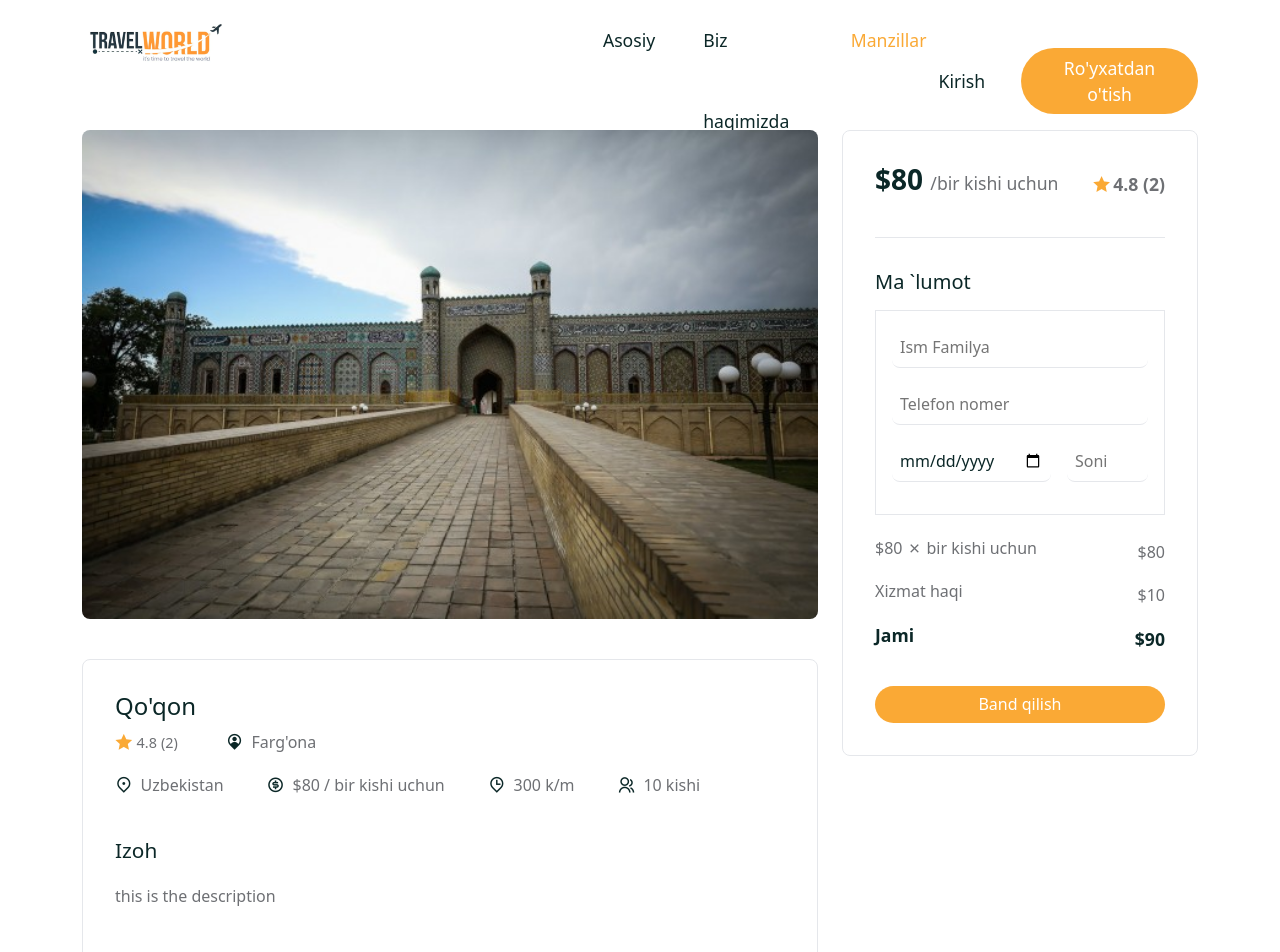
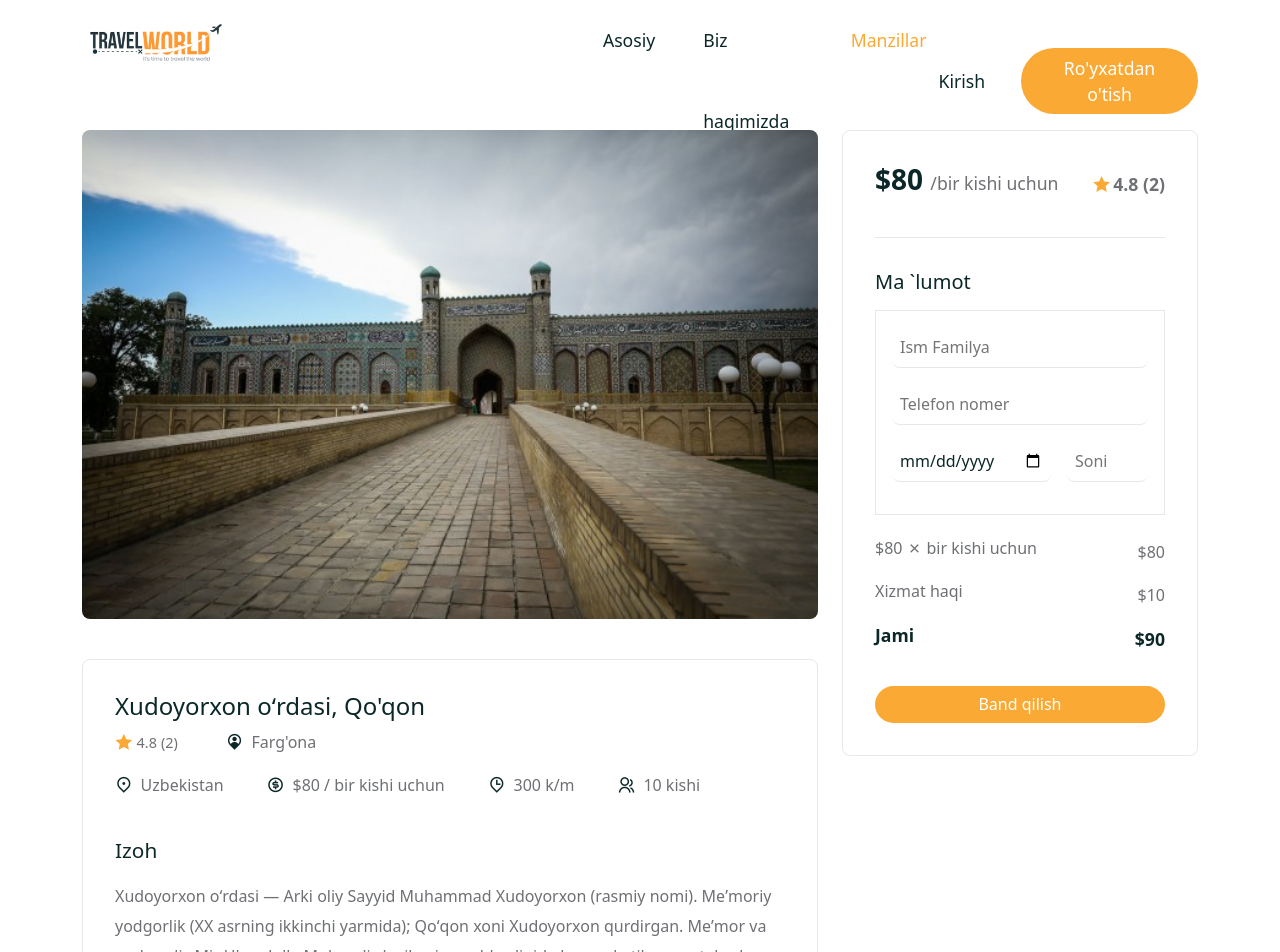
Before and after one commit to rashidxon/travel, a React (Create React App) app: page /tours/01 in a window 1280 px wide. Shown: the top 952 px of the page. Built offline with nearby package versions, Linux system fonts and the light colour scheme; a web font is replaced by a local one.

Commit message:
Update tours.js

```diff
--- a/src/assets/data/tours.js
+++ b/src/assets/data/tours.js
@@ -10,13 +10,13 @@ import tourImg08 from "../images/tour-img08.jpg";
 const tours = [
   {
     id: "01",
-    title: "Qo'qon",
+    title: "Xudoyorxon oʻrdasi, Qo'qon",
     city: "Uzbekistan",
     distance: 300,
     address: "Farg'ona",
     price: 80,
     maxGroupSize: 10,
-    desc: "this is the description",
+    desc: "Xudoyorxon oʻrdasi — Arki oliy Sayyid Muhammad Xudoyorxon (rasmiy nomi). Meʼmoriy yodgorlik (XX asrning ikkinchi yarmida); Qoʻqon xoni Xudoyorxon qurdirgan. Meʼmor va muhandis Mir Ubaydulla Muhandis loyihasi va rahbarligida bunyod etilgan; ustalardan Mulla Suyarqul, Solixoʻja va buxorolik usta Fozilxoʻjalar qatnashgan, koshinlarini rishtonlik kulol usta Abdulla mahorat bilan bajargan.Xon qarorgohi, oʻrda ahli yashaydigan hamda turli maqsadlarda foydalaniladigan 100 dan ortiq katta-kichik xonalar, ichki-tashqi hovlilardan iborat boʻlgan. Birinchi hovlida ayvon, koʻrinishxona (salomxona), xazinaxona, alohida saxdli masjid, Keyingi hovli xon qarorgohi (shohnishin), xoʻjalik binolari, binoning anfi qismi haram va xos xonalar egallagan; haramxonalari bezaklari odmi boʻlib, asosan, quyma ganch.",
     reviews: [
       {
         name: "Foziljon",
@@ -39,7 +39,7 @@ const tours = [
     address: "Buxoro",
     price: 50,
     maxGroupSize: 8,
-    desc: "Sayohat ajoyib o'tdi raxmat",
+    desc: "Mir Arabning asl ismi Sayyid Abdulloh boʻlib, amir 22 yoshida Samarqandga kelib Xoja Ahrorga shogird tushgan. Turkistonning Sabronida (Savronida) 2 koriz (yer osti arigʻi) qazdirgan, suv chiqargan, qalʼa bino etib, Shofirkon, Vobkent, Gʻijduvonda koʻp joylarni obod qilgan (hozirda Shofirkonda Mir Arab qalʼasi saqlanib qolgan).",
     reviews: [
       {
         name: "Shoxruh",
@@ -58,7 +58,7 @@ const tours = [
     address: "Samarqand",
     price: 65,
     maxGroupSize: 8,
-    desc: "this is the description",
+    desc: "Qadimiy Samarqand shahrining rasmiy markazi Registon maydoni boʻlib, bu yerda uchta madrasa qad koʻtargan: Ulugʻbek, Sherdor va Tillakori madrasalari. Registon – qadimiy ilm, taʼlim muassasalari joylashgan joy boʻlib, sharqdagi shahar qurilishi sanʼatining eng koʻzga koʻrinarli namunalaridan biri hisoblanadi. U haqda Temuriylar faxr bilan: „Kim bizning kuch-qudratimizga shubha qilsa, kelib biz qurgan binolarni koʻrsin“, deganlar. 2001-yilda bu uch madrasa UNESCOning butun dunyo yodgorliklari roʻyxatiga kiritilgan.	",
     reviews: [
       {
         name: "Otabek",
@@ -71,13 +71,13 @@ const tours = [
   },
   {
     id: "04",
-    title: "Ichan qala, Xorazm",
+    title: "Ichan qal’a, Xorazm",
     city: "Uzbekistan",
     distance: 500,
     address: "Xorazm",
     price: 60,
     maxGroupSize: 8,
-    desc: "this is the description",
+    desc: "Ichan-qal’a (oʻzbekcha: Ichan Qa'la) – Oʻzbekistonning tarixiy oʻzbek shahri Xivaning mustahkam devor bilan oʻralgan ichki shahri boʻlib, Markaziy Osiyodagi birinchi Jahon meʼrosi ob’ektiga aylandi. Asrlar davomida qad rostlagan (eng qadimiy meʼmoriy yodgorliklar XIV asrga toʻgʻri keladi), istehkom, saroylar, masjid, madrasalar, maqbara, minoralar, karvonsaroy va hammomlar Ichan qalʼani oʻziga xos yodgorlik shahriga aylantirdi. Koʻhna Xiva 1968-yilda rasman qoʻriqxona maqomini oldi.",
     reviews: [
       {
         name: "Shukrullo",
@@ -90,13 +90,13 @@ const tours = [
   },
   {
     id: "05",
-    title: "Toshkent",
+    title: "Amir Temur xiyoboni, Toshkent",
     city: "Uzbekistan",
     distance: 500,
     address: "Somewhere",
     price: 65,
     maxGroupSize: 8,
-    desc: "this is the description",
+    desc: "Amir Temur xiyoboni - Toshkent metropoliteni Chilonzor yoʻlining bekatlaridan biri. «Mustaqillik maydoni» va «Hamid Olimjon» bekatlari oʻrtasida joylashgan. Bekatdan Yunusobod yoʻlining Yunus Rajabiy bekatiga oʻtiladi. Amir Temur xiyoboni sharafiga nomlangan. Bekat kolonnali, 2 vestibyul va 1 orolchali platformadan iborat.",
     reviews: [
       {
         name: "Bobur",
@@ -115,7 +115,7 @@ const tours = [
     address: "Somewhere",
     price: 110,
     maxGroupSize: 8,
-    desc: "this is the description",
+    desc: "1930-yillarda Oʻzbekiston va Qirgʻiziston oʻrtasidagi hududlar almashinuvi natijasida Shoximardon Oʻzbekiston tarkibiga kirib, anklav — Qirgʻizistonning Botken viloyati yerlari bilan oʻralgan oʻziga xos kichik orolni tashkil qildi; Oʻzbekistonning “asosiy” hududigacha boʻlgan masofa taxminan 17 km.",
     reviews: [
       {
         name: "Azizbek",
@@ -128,13 +128,13 @@ const tours = [
   },
   {
     id: "07",
-    title: "Jomin, Jizzax",
+    title: "Zomin, Jizzax",
     city: "Uzbekistan",
     distance: 250,
     address: "Jizzax",
     price: 70,
     maxGroupSize: 8,
-    desc: "this is the description",
+    desc: "Zomin-O‘zbek Shveytsariyasi.Ajoyib landshaftlar va toza tog‘ havosi, flora va faunaning  xilma-xilligi, qadimiy ziyoratgohlar va noyob milliy sihatgoh - bularning barchasi Zomin.",
     reviews: [
       {
         name: "Jamshid",
@@ -153,7 +153,7 @@ const tours = [
     address: "Samarqand",
     price: 99,
     maxGroupSize: 8,
-    desc: "this is the description",
+    desc: "Shohizinda meʼmoriy majmuasi Qoraxoniylar sulolasi tomonidan asos solingan.Ularning eng qadimiysi Qusam ibn Abbos maqbarasi boʻlib, xalq orasida Shohizinda (tirik shoh) nomi bilan mashhur. Ansambl bir-biri bilan yoʻlak orqali bogʻlangan 3 guruh binolardan iborat. Quyi guruhdagi inshootlar Ulugʻbek oʻgʻli nomidan qurdirgan Abdulaziz chortogʻi (1434—35), unga shim.dan Davlat qushbegi madrasasi (1812—13) tutash, uning qarshisidagi ayvonli masjid naqshlar bilan nafis bezatilgan. 40 bosqichli tik zinapoya oʻrtaligʻining chap tomonida ziyoratxona va goʻrxonadan iborat qoʻshgumbazli maqbara (15-asr) joylashgan.",
     reviews: [
       {
         name: "Abduqodir",
```
